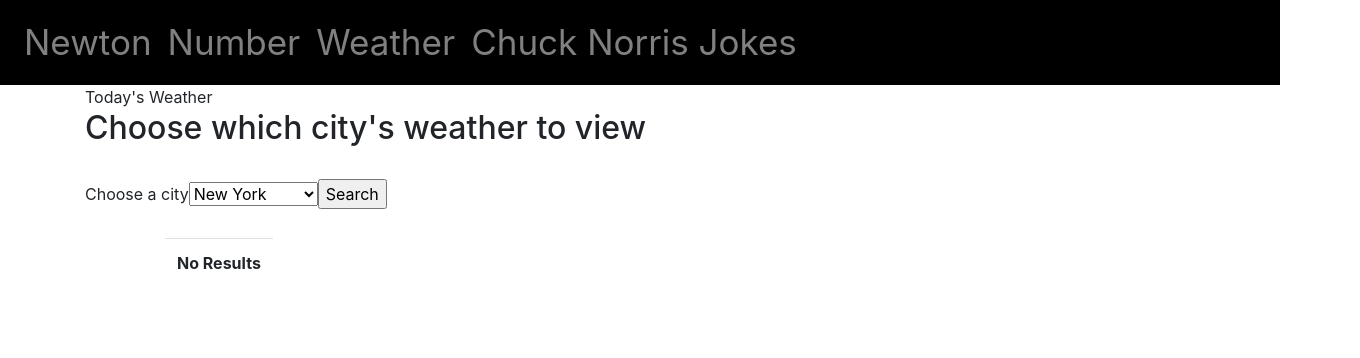
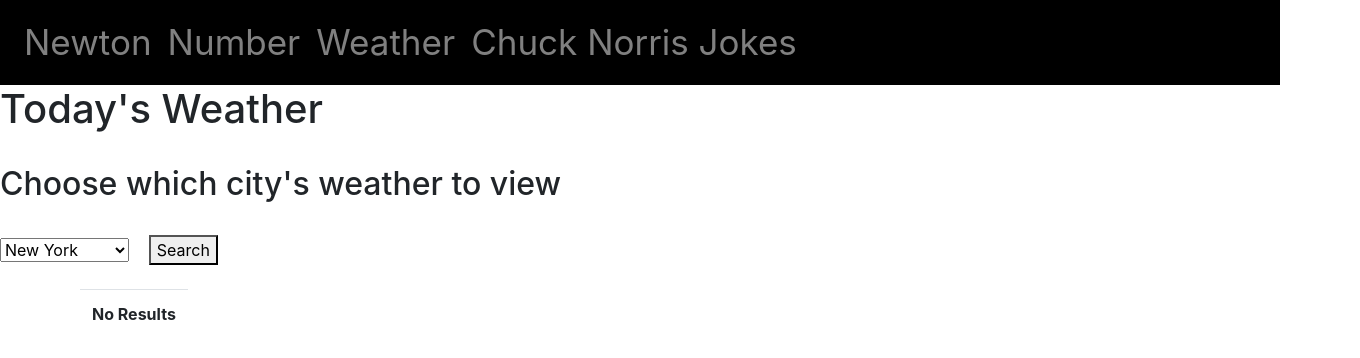
Before and after one commit to TDLorenz/APIDisplay, a React (Create React App) app in the folder apidisplay/: page /Weather in a window 1280 px wide. Shown: the top 358 px of the page, 1360 px wide, since content can reach past the window. Built offline with nearby package versions, Linux system fonts and the light colour scheme; a web font is replaced by a local one.

Commit message:
finalized weather page

```diff
--- a/apidisplay/src/App.css
+++ b/apidisplay/src/App.css
@@ -95,3 +95,17 @@
   font-weight: bold;
   margin: 0px 0px 150px 80px;
 }
+
+.weather-container {
+  font-weight: bold;
+}
+
+.weather-section {
+    left: 0;
+    line-height: 200px;
+    margin-top: -100px;
+    position: absolute;
+    text-align: center;
+    top: 50%;
+    width: 100%;
+}
--- a/apidisplay/src/components/weather.js
+++ b/apidisplay/src/components/weather.js
@@ -9,24 +9,20 @@ class Weather extends Component {
         super(props);
         this.state = {
             apiData: [],
-            location: 0, // woeid value integer
+            location: 0, // woeid value is integer
             found: false
         }
     }
 
     handleChange = (event) => {
-        this.setState({ cityName: event.target.value });
-    }
-
-
-    handleInputChange = (event) => {
-        this.setState({ cityName: event.target.value.toUpperCase() }
-        );
+        let loc = event.target.value;
+        let woeid = parseInt(loc);
+        this.setState({ location: woeid/*event.target.value*/ });
     }
 
     handleSearchClick = async () => {
         let locationQuery = this.state.location;
-        let linkToAPI = "https://www.metaweather.com/api/location/" + locationQuery;
+        let linkToAPI = "https://www.metaweather.com/api/location/" + locationQuery + "/";
         // have to use woeid values to get locations
 
         try {
@@ -55,12 +51,14 @@ class Weather extends Component {
         if (!foundMatch) {
             table.push(<tr key={-1}><td>No Results</td></tr>);
             return table;
-        } else {
-            let result = currData.result;
+        }
+        else {
+            //let result = currData.result;
+            let result = currData.value[0];
             table.push(
                 <tr key={currData.id}>
 
-                    <td>{result}</td>
+                    <td>Result: {result}</td>
 
                 </tr>
             );
@@ -70,25 +68,23 @@ class Weather extends Component {
 
     render() {
         return (
-            <div className="container">
-                <h>Today's Weather</h>
+            <div>
+                <h1>Today's Weather</h1>
                 <br />
                 <h2>Choose which city's weather to view</h2>
                 <br />
-                <form onSubmit={this.handleSubmit}>
-                    <label>
-                        Choose a city
-                        <select value={this.state.cityName} onChange={this.handleChange}>
+
+                <section className="weather-container">
+                    <select id="lang" onChange={this.handleChange} value={this.state.location}>
                         <option value="2459115">New York</option>
                         <option value="2487956">San Francisco</option>
                         <option value="2442046">Los Angeles</option>
                         <option value="2379574">Chicago</option>
                         <option value="24050077">Miami</option>
                     </select>
-                    </label>
-                    <input type="submit" value="Search" onClick={this.handleSearchClick} />
-                </form>
-
+                    &ensp; &ensp;
+                    <button type="search-button" onClick={this.handleSearchClick}>Search</button>
+                </section>
 
                 <br />
                 <div className="table">
@@ -98,7 +94,8 @@ class Weather extends Component {
                         </tbody>
                     </table>
                 </div>
-            </div>
+
+            </div >
         )
     }
 }
@@ -106,6 +103,9 @@ class Weather extends Component {
 export default Weather;
 
 /*
+value={this.state.location}
+
+
         <div className="search">
             <h3>City Name Search</h3>
             <input type="text" value={this.state.cityName} onChange={this.handleInputChange} placeholder="Try SPRINGFIELD" />
```
Lines whose indentation alone changed are shown as unchanged.
